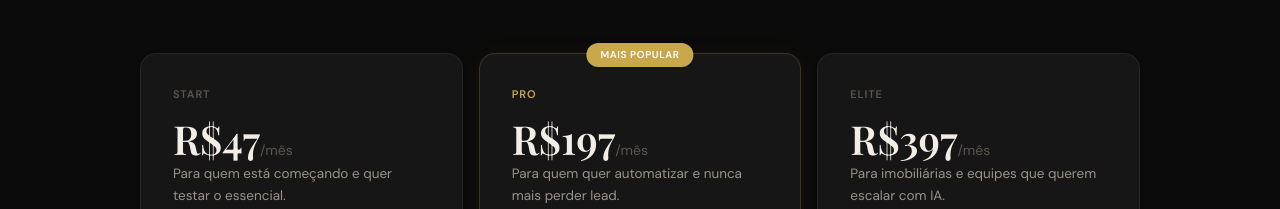
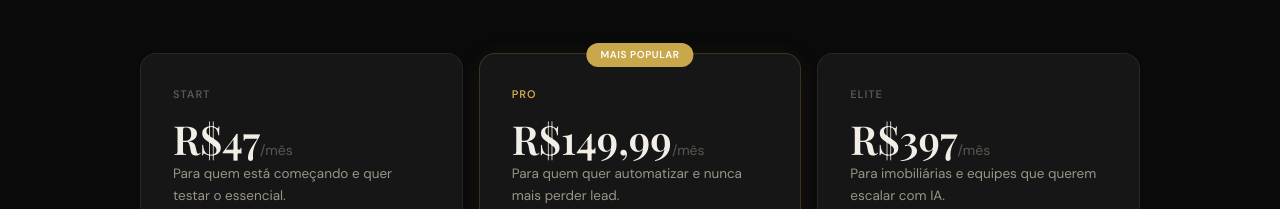
Before and after one commit to relativeee/leadhouse-site, a website: page index.html in a window 1280 px wide. Shown: the part 3421-3630 px from the top of the page. Drawn offline with nearby package versions, Linux system fonts and the light colour scheme; a web font is replaced by a local one.

Commit message:
feat: plano pro ajustado para R,99

```diff
--- a/index.html
+++ b/index.html
@@ -261,7 +261,7 @@
         <div class="price-card price-card--featured anim">
           <div class="price-card__badge">Mais popular</div>
           <p class="price-card__plan">Pro</p>
-          <div class="price-card__price">R$197<span>/mês</span></div>
+          <div class="price-card__price">R$149,99<span>/mês</span></div>
           <p class="price-card__desc">Para quem quer automatizar e nunca mais perder lead.</p>
           <ul class="price-card__list">
             <li>Leads ilimitados</li>
```
